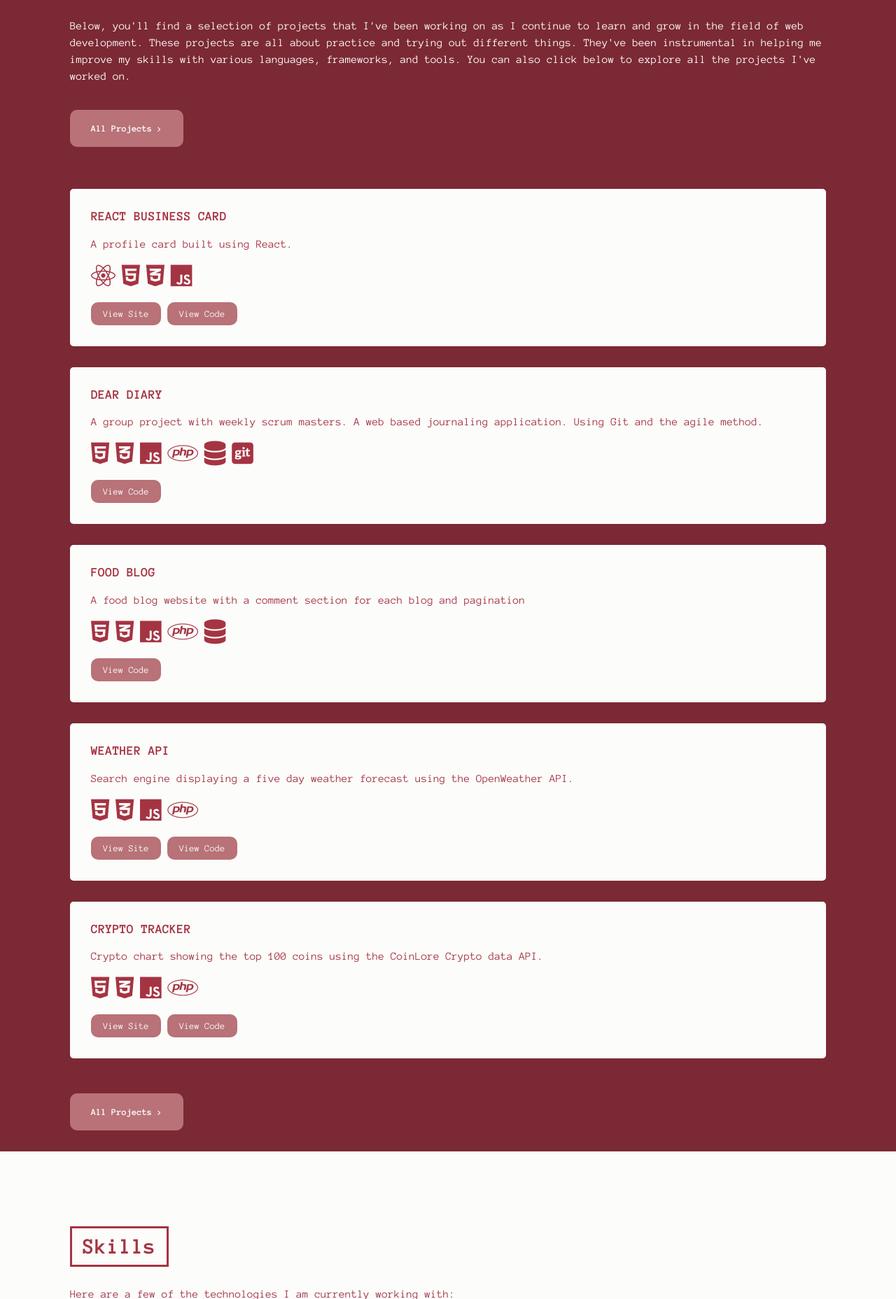
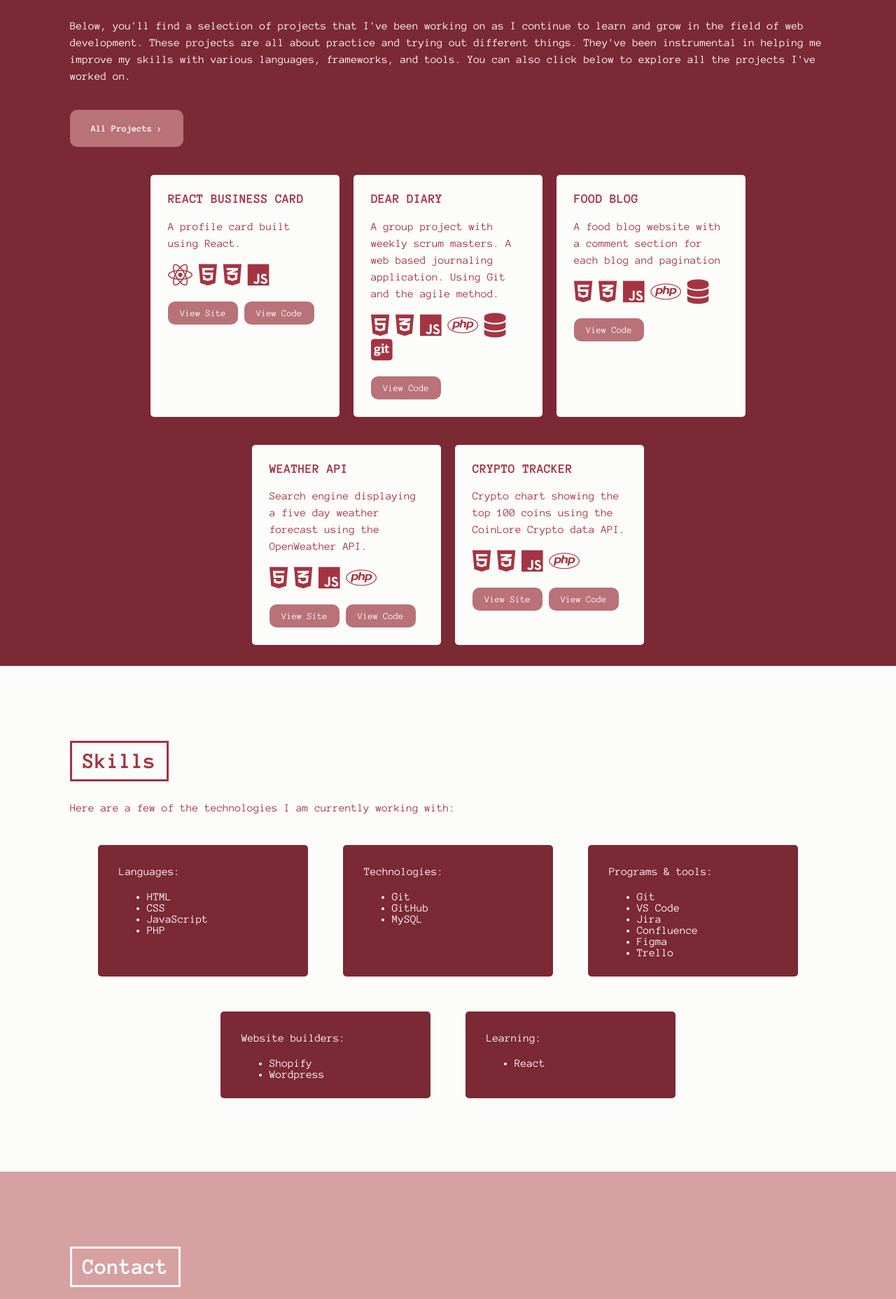
Before and after one commit to longvorleak/longvorleak.github.io, a PHP site: page / in a window 1280 px wide. Shown: the part 1743-3600 px from the top of the page at 70% size. Run offline with PHP 8.4, Linux system fonts and the light colour scheme; some libraries are stand-ins or nearby versions; some web fonts are replaced.

Commit message:
change layout

```diff
--- a/index.html
+++ b/index.html
@@ -79,7 +79,8 @@
         </a>
     </div>
 
-    <div class="project">
+    <div class="project-block">
+        <div class="project-container">
             <div class="project-image">
                 <!-- <img src="#" alt="business card project" class="project-img"> -->
             </div>
@@ -100,7 +101,7 @@
             </div>
         </div>
 
-    <div class="project">
+        <div class="project-container">
             <div class="project-text">
                 <h3 class="h3-title">Dear Diary</h3>
                 <p>A group project with weekly scrum masters. A web based journaling application. Using Git and the agile method.</p>
@@ -119,7 +120,7 @@
             </div>
         </div>
 
-    <div class="project">
+        <div class="project-container">
             <div class="project-text">
                 <h3 class="h3-title">Food Blog</h3>
                 <p>A food blog website with a comment section for each blog and pagination </p>
@@ -138,8 +139,7 @@
 
         </div>
 
-    <div class="project">
-
+        <div class="project-container">
             <div class="project-text">
                 <h3 class="h3-title">Weather API</h3>
                 <p>Search engine displaying a five day weather forecast using the OpenWeather API.</p>
@@ -155,7 +155,7 @@
             </div>
         </div>
 
-    <div class="project">
+        <div class="project-container">
             <div class="project-text">
                 <h3 class="h3-title">Crypto Tracker</h3>
                 <p>Crypto chart showing the top 100 coins using the CoinLore Crypto data API.</p>
@@ -169,10 +169,7 @@
                 </div>
             </div>
         </div>
-
-    <a href="./projects.html">
-        <button id="project-button">All projects ></button>
-    </a>
+    </div>
 </section>
 
 <section id="section-skills">
--- a/style.css
+++ b/style.css
@@ -103,7 +103,7 @@ button:hover {
 }
 
 #back-button {
-    margin: 50px 0 10px 30px;
+    margin: 20px 0px ;
     padding: 20px 50px;
     text-align: center;
     width: fit-content;
@@ -252,10 +252,23 @@ button:hover {
 /* === PROJECTS === */
 
 .project {
-    display: block;
     background-color: var(--light-color);
     margin: 30px 0px;
     padding: 30px 30px;
+    border-radius: var(--border-radius);
+}
+
+.project-block {
+    display: flex;
+    flex-wrap: wrap;
+    justify-content: center;
+}
+
+.project-container{
+    width: 25%;
+    background-color: var(--light-color);
+    margin: 10px 10px 30px 10px;
+    padding: 25px 25px;
     border-radius: var(--border-radius);
 }
 
@@ -456,7 +469,7 @@ footer {
     background-color: var(--dark-accent);
     color: var(--light-color);
     padding: 10px 30px;
-    margin: 20px 10px;
+    margin: 25px 25px;
     border-radius: var(--border-radius);
     width: 300px;
 }
```
Also changed, not shown: projects.html (+4 -4 lines). Lines whose indentation alone changed are shown as unchanged.
